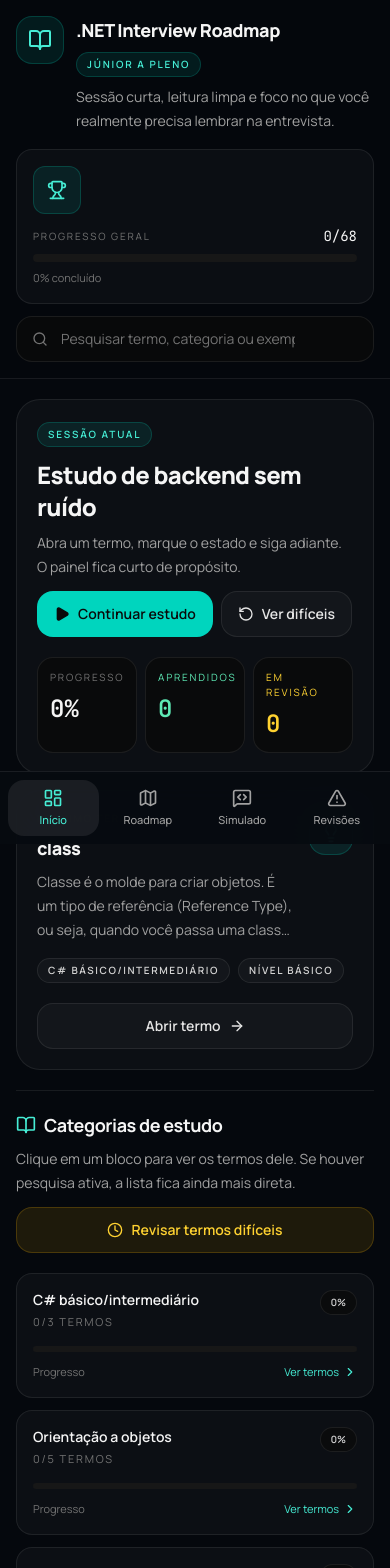
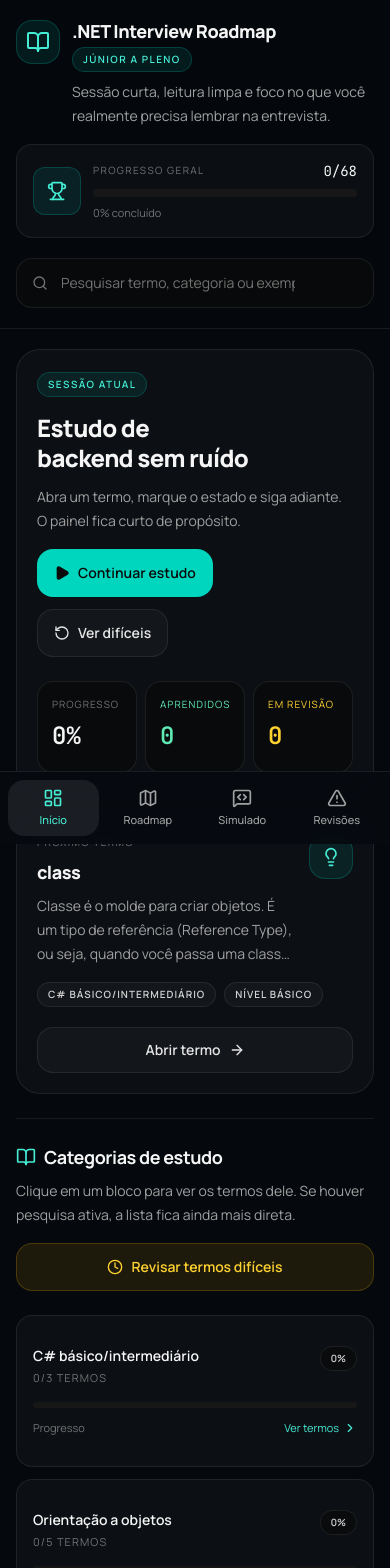
Before and after one commit to Murillou4/.NET-Interview-Roadmap, a React (Vite) app: page / in a window 390 px wide. Shown: the top 1568 px of the page. Built offline with nearby package versions, Linux system fonts and the light colour scheme.

Commit message:
Polish study layout responsiveness

```diff
--- a/src/App.tsx
+++ b/src/App.tsx
@@ -121,8 +121,8 @@
           difficultCount={difficultCount}
         />
 
-        <main className={`min-h-0 flex-1 overflow-y-auto px-4 py-5 md:px-6 md:py-6 md:pb-8 ${selectedTerm ? 'pb-8' : 'pb-28'}`}>
-          <div className="mx-auto flex w-full max-w-7xl flex-col gap-5">
+        <main className={`min-h-0 flex-1 overflow-visible px-4 py-5 md:overflow-y-auto md:px-6 md:py-7 md:pb-9 lg:px-8 ${selectedTerm ? 'pb-8' : 'pb-28'}`}>
+          <div className="mx-auto flex w-full max-w-[92rem] flex-col gap-6">
             {selectedTerm ? (
               <TermDetail
                 term={selectedTerm}
--- a/src/components/DashboardView.tsx
+++ b/src/components/DashboardView.tsx
@@ -82,26 +82,28 @@
   };
 
   return (
-    <div className="space-y-5 animate-fadeIn">
-      <section className="grid gap-4 lg:grid-cols-[1.25fr_0.75fr]">
-        <article className="rounded-3xl border border-white/[0.08] bg-white/[0.03] p-5 md:p-6">
-          <div className="flex flex-col gap-5 md:flex-row md:items-end md:justify-between">
-            <div className="max-w-2xl space-y-3">
-              <span className="inline-flex items-center rounded-full border border-teal-400/20 bg-teal-400/10 px-2.5 py-1 text-[10px] font-semibold uppercase tracking-[0.18em] text-teal-300">
+    <div className="space-y-6 animate-fadeIn">
+      <section className="grid gap-5 xl:grid-cols-[minmax(0,1.55fr)_minmax(22rem,0.75fr)]">
+        <article className="rounded-3xl border border-white/[0.08] bg-white/[0.03] p-5 md:p-7">
+          <div className="grid gap-6 min-[1800px]:grid-cols-[minmax(0,1fr)_minmax(20rem,22rem)] min-[1800px]:items-end">
+            <div className="min-w-0 space-y-4">
+              <span className="inline-flex items-center rounded-full border border-teal-400/20 bg-teal-400/10 px-2.5 py-1 text-[10px] font-semibold uppercase tracking-[0.14em] text-teal-300">
                 Sessão atual
               </span>
-              <div className="space-y-2">
-                <h2 className="text-2xl font-extrabold tracking-tight md:text-3xl">Estudo de backend sem ruído</h2>
-                <p className="max-w-xl text-sm leading-6 text-neutral-400">
+              <div className="space-y-3">
+                <h2 className="max-w-3xl text-balance text-2xl font-extrabold leading-tight tracking-tight md:text-3xl">
+                  Estudo de backend sem ruído
+                </h2>
+                <p className="max-w-2xl text-pretty text-sm leading-6 text-neutral-400">
                   Abra um termo, marque o estado e siga adiante. O painel fica curto de propósito.
                 </p>
               </div>
 
-              <div className="flex flex-wrap gap-2">
+              <div className="flex flex-wrap gap-3">
                 <button
                   type="button"
                   onClick={() => onSelectTerm(recommendedTerm)}
-                  className="inline-flex items-center justify-center gap-2 rounded-2xl border border-teal-400/25 bg-teal-400 px-4 py-3 text-sm font-semibold text-neutral-950 transition hover:bg-teal-300 active:scale-[0.99]"
+                  className="inline-flex min-h-12 items-center justify-center gap-2 rounded-2xl border border-teal-400/25 bg-teal-400 px-4 py-3 text-sm font-semibold text-neutral-950 transition hover:bg-teal-300 active:scale-[0.99] sm:px-5"
                   id="btn-recommended-term"
                 >
                   <Play className="h-4 w-4 fill-current" />
@@ -111,7 +113,7 @@
                 <button
                   type="button"
                   onClick={onReviewHardTerms}
-                  className="inline-flex items-center justify-center gap-2 rounded-2xl border border-white/[0.08] bg-white/[0.03] px-4 py-3 text-sm font-semibold text-neutral-200 transition hover:bg-white/[0.06] active:scale-[0.99]"
+                  className="inline-flex min-h-12 items-center justify-center gap-2 rounded-2xl border border-white/[0.08] bg-white/[0.03] px-4 py-3 text-sm font-semibold text-neutral-200 transition hover:bg-white/[0.06] active:scale-[0.99] sm:px-5"
                   id="btn-review-hard-terms-hero"
                 >
                   <RotateCcw className="h-4 w-4" />
@@ -120,31 +122,31 @@
               </div>
             </div>
 
-            <div className="grid min-w-[15rem] grid-cols-3 gap-2">
-              <div className="rounded-2xl border border-white/[0.08] bg-neutral-950/80 p-3">
-                <p className="text-[10px] uppercase tracking-[0.18em] text-neutral-500">Progresso</p>
+            <div className="grid grid-cols-3 gap-2 min-[1800px]:min-w-[20rem]">
+              <div className="min-h-[5.75rem] rounded-2xl border border-white/[0.08] bg-neutral-950/80 p-3.5">
+                <p className="text-[10px] uppercase leading-4 tracking-[0.1em] text-neutral-500">Progresso</p>
                 <p className="mt-2 font-mono text-2xl font-semibold tabular-nums text-neutral-100">{progressPercent}%</p>
               </div>
 
-              <div className="rounded-2xl border border-white/[0.08] bg-neutral-950/80 p-3">
-                <p className="text-[10px] uppercase tracking-[0.18em] text-emerald-300">Aprendidos</p>
+              <div className="min-h-[5.75rem] rounded-2xl border border-white/[0.08] bg-neutral-950/80 p-3.5">
+                <p className="text-[10px] uppercase leading-4 tracking-[0.1em] text-emerald-300">Aprendidos</p>
                 <p className="mt-2 font-mono text-2xl font-semibold tabular-nums text-emerald-300">{learnedCount}</p>
               </div>
 
-              <div className="rounded-2xl border border-white/[0.08] bg-neutral-950/80 p-3">
-                <p className="text-[10px] uppercase tracking-[0.18em] text-amber-300">Em revisão</p>
+              <div className="min-h-[5.75rem] rounded-2xl border border-white/[0.08] bg-neutral-950/80 p-3.5">
+                <p className="text-[10px] uppercase leading-4 tracking-[0.1em] text-amber-300">Em revisão</p>
                 <p className="mt-2 font-mono text-2xl font-semibold tabular-nums text-amber-300">{reviewingCount}</p>
               </div>
             </div>
           </div>
         </article>
 
-        <aside className="rounded-3xl border border-white/[0.08] bg-white/[0.03] p-5 md:p-6">
+        <aside className="rounded-3xl border border-white/[0.08] bg-white/[0.03] p-5 md:p-6 xl:p-7">
           <div className="flex items-start justify-between gap-4">
-            <div className="space-y-2">
-              <p className="text-[10px] uppercase tracking-[0.18em] text-neutral-500">Próximo termo</p>
+            <div className="min-w-0 space-y-2">
+              <p className="text-[10px] uppercase tracking-[0.14em] text-neutral-500">Próximo termo</p>
               <h3 className="text-lg font-extrabold tracking-tight text-neutral-100">{recommendedTerm.name}</h3>
-              <p className="line-clamp-3 text-sm leading-6 text-neutral-400">{recommendedTerm.simpleExplanation}</p>
+              <p className="line-clamp-3 text-pretty text-sm leading-6 text-neutral-400">{recommendedTerm.simpleExplanation}</p>
             </div>
             <div className="flex h-11 w-11 shrink-0 items-center justify-center rounded-2xl border border-teal-400/20 bg-teal-400/10 text-teal-300">
               <Lightbulb className="h-5 w-5" />
@@ -152,14 +154,14 @@
           </div>
 
           <div className="mt-4 flex flex-wrap gap-2">
-            <span className="rounded-full border border-white/[0.08] bg-white/[0.03] px-2.5 py-1 text-[10px] font-semibold uppercase tracking-[0.16em] text-neutral-300">
+            <span className="max-w-full rounded-full border border-white/[0.08] bg-white/[0.03] px-2.5 py-1 text-[10px] font-semibold uppercase tracking-[0.1em] text-neutral-300">
               {recommendedTerm.category}
             </span>
-            <span className="rounded-full border border-white/[0.08] bg-white/[0.03] px-2.5 py-1 text-[10px] font-semibold uppercase tracking-[0.16em] text-neutral-300">
+            <span className="rounded-full border border-white/[0.08] bg-white/[0.03] px-2.5 py-1 text-[10px] font-semibold uppercase tracking-[0.1em] text-neutral-300">
               Nível {recommendedTerm.level}
             </span>
             {termConfidence[recommendedTerm.id] ? (
-              <span className="rounded-full border border-amber-400/20 bg-amber-400/10 px-2.5 py-1 text-[10px] font-semibold uppercase tracking-[0.16em] text-amber-300">
+              <span className="rounded-full border border-amber-400/20 bg-amber-400/10 px-2.5 py-1 text-[10px] font-semibold uppercase tracking-[0.1em] text-amber-300">
                 Confiança {termConfidence[recommendedTerm.id]}/5
               </span>
             ) : null}
@@ -176,7 +178,7 @@
         </aside>
       </section>
 
-      <section className="flex flex-col gap-3 border-t border-white/[0.08] pt-5 md:flex-row md:items-end md:justify-between">
+      <section className="flex flex-col gap-4 border-t border-white/[0.08] pt-6 md:flex-row md:items-end md:justify-between">
         <div className="space-y-2">
           <div className="flex items-center gap-2">
             <BookOpen className="h-5 w-5 text-teal-300" />
@@ -190,7 +192,7 @@
         <button
           type="button"
           onClick={onReviewHardTerms}
-          className="inline-flex items-center justify-center gap-2 rounded-2xl border border-amber-400/20 bg-amber-400/10 px-4 py-3 text-sm font-semibold text-amber-300 transition hover:bg-amber-400/15 active:scale-[0.99]"
+          className="inline-flex min-h-12 items-center justify-center gap-2 rounded-2xl border border-amber-400/20 bg-amber-400/10 px-4 py-3 text-sm font-semibold text-amber-300 transition hover:bg-amber-400/15 active:scale-[0.99] md:self-auto"
           id="btn-review-hard-terms"
         >
           <Clock className="h-4 w-4" />
@@ -199,9 +201,9 @@
       </section>
 
       {searchQuery ? (
-        <section className="rounded-3xl border border-white/[0.08] bg-white/[0.03] p-5 md:p-6">
+        <section className="rounded-3xl border border-white/[0.08] bg-white/[0.03] p-5 md:p-6 xl:p-7">
           <div className="flex items-center justify-between gap-3">
-            <p className="text-[10px] uppercase tracking-[0.18em] text-neutral-500">
+            <p className="text-[10px] uppercase tracking-[0.14em] text-neutral-500">
               Resultado da pesquisa ({filteredTerms.length})
             </p>
             <Search className="h-4 w-4 text-neutral-500" />
@@ -214,7 +216,7 @@
               <p className="mt-2 text-sm text-neutral-500">Tente algo como class, async ou join.</p>
             </div>
           ) : (
-            <div className="mt-4 grid gap-3 md:grid-cols-2 xl:grid-cols-3">
+            <div className="mt-4 grid gap-3 md:grid-cols-2 2xl:grid-cols-3">
               {filteredTerms.map((term) => {
                 const status = termStatus[term.id] || 'não estudado';
 
@@ -223,15 +225,15 @@
                     key={term.id}
                     type="button"
                     onClick={() => onSelectTerm(term)}
-                    className="group flex h-full flex-col justify-between rounded-2xl border border-white/[0.08] bg-neutral-950/70 p-4 text-left transition hover:border-teal-400/25 hover:bg-white/[0.04]"
+                    className="group flex h-full min-h-[11.5rem] flex-col justify-between rounded-2xl border border-white/[0.08] bg-neutral-950/70 p-4 text-left transition hover:border-teal-400/25 hover:bg-white/[0.04]"
                   >
                     <div className="space-y-3">
                       <div className="flex items-start justify-between gap-3">
-                        <div className="space-y-1">
+                        <div className="min-w-0 space-y-1">
                           <h4 className="text-sm font-bold text-neutral-100">{term.name}</h4>
-                          <p className="text-[11px] uppercase tracking-[0.16em] text-neutral-500">{term.category}</p>
+                          <p className="text-[11px] uppercase leading-4 tracking-[0.1em] text-neutral-500">{term.category}</p>
                         </div>
-                        <span className={`rounded-full border px-2.5 py-1 text-[10px] font-semibold uppercase tracking-[0.14em] ${getStatusStyles(status)}`}>
+                        <span className={`shrink-0 rounded-full border px-2.5 py-1 text-[10px] font-semibold uppercase tracking-[0.1em] ${getStatusStyles(status)}`}>
                           {status}
                         </span>
                       </div>
@@ -253,7 +255,7 @@
         </section>
       ) : (
         <div className="space-y-5">
-          <div className="grid gap-3 sm:grid-cols-2 xl:grid-cols-3">
+          <div className="grid gap-3 sm:grid-cols-2 2xl:grid-cols-3">
             {STUDY_CATEGORIES.map((category) => {
               const stats = getCategoryStats(category);
               const isSelected = selectedCategory === category;
@@ -263,20 +265,20 @@
                   key={category}
                   type="button"
                   onClick={() => setSelectedCategory(isSelected ? null : category)}
-                  className={`rounded-2xl border p-4 text-left transition duration-200 ${
+                  className={`min-h-[9.5rem] rounded-2xl border p-4 text-left transition duration-200 ${
                     isSelected
                       ? 'border-teal-400/25 bg-teal-400/10'
                       : 'border-white/[0.08] bg-white/[0.03] hover:border-white/[0.12] hover:bg-white/[0.05]'
                   }`}
                 >
                   <div className="flex items-start justify-between gap-3">
-                    <div className="space-y-1">
-                      <p className="text-sm font-semibold text-neutral-100">{category}</p>
-                      <p className="text-[11px] uppercase tracking-[0.16em] text-neutral-500">
+                    <div className="min-w-0 space-y-1">
+                      <p className="text-pretty text-sm font-semibold leading-5 text-neutral-100">{category}</p>
+                      <p className="text-[11px] uppercase leading-4 tracking-[0.1em] text-neutral-500">
                         {stats.learned}/{stats.total} termos
                       </p>
                     </div>
-                    <span className="rounded-full border border-white/[0.08] bg-neutral-950/70 px-2.5 py-1 text-[10px] font-semibold tabular-nums text-neutral-300">
+                    <span className="shrink-0 rounded-full border border-white/[0.08] bg-neutral-950/70 px-2.5 py-1 text-[10px] font-semibold tabular-nums text-neutral-300">
                       {stats.percent}%
                     </span>
                   </div>
@@ -303,11 +305,11 @@
           </div>
 
           {selectedCategory ? (
-            <section className="rounded-3xl border border-white/[0.08] bg-white/[0.03] p-5 md:p-6">
+            <section className="rounded-3xl border border-white/[0.08] bg-white/[0.03] p-5 md:p-6 xl:p-7">
               <div className="flex flex-col gap-3 border-b border-white/[0.08] pb-4 md:flex-row md:items-center md:justify-between">
                 <div className="space-y-1">
-                  <p className="text-[10px] uppercase tracking-[0.18em] text-neutral-500">Filtro ativo</p>
-                  <h4 className="text-base font-bold text-neutral-100">{selectedCategory}</h4>
+                  <p className="text-[10px] uppercase tracking-[0.14em] text-neutral-500">Filtro ativo</p>
+                  <h4 className="text-pretty text-base font-bold text-neutral-100">{selectedCategory}</h4>
                 </div>
 
                 <button
@@ -319,7 +321,7 @@
                 </button>
               </div>
 
-              <div className="mt-4 grid gap-3 md:grid-cols-2 xl:grid-cols-3">
+              <div className="mt-4 grid gap-3 md:grid-cols-2 2xl:grid-cols-3">
                 {currentCategoryTerms.map((term) => {
                   const status = termStatus[term.id] || 'não estudado';
                   const confidence = termConfidence[term.id] || 0;
@@ -329,15 +331,15 @@
                       key={term.id}
                       type="button"
                       onClick={() => onSelectTerm(term)}
-                      className="flex h-full flex-col justify-between rounded-2xl border border-white/[0.08] bg-neutral-950/70 p-4 text-left transition hover:border-teal-400/25 hover:bg-white/[0.04]"
+                      className="flex h-full min-h-[11.5rem] flex-col justify-between rounded-2xl border border-white/[0.08] bg-neutral-950/70 p-4 text-left transition hover:border-teal-400/25 hover:bg-white/[0.04]"
                     >
                       <div className="space-y-3">
                         <div className="flex items-start justify-between gap-3">
-                          <div className="space-y-1">
+                          <div className="min-w-0 space-y-1">
                             <h5 className="text-sm font-bold text-neutral-100">{term.name}</h5>
-                            <p className="text-[11px] uppercase tracking-[0.16em] text-neutral-500">{term.category}</p>
+                            <p className="text-[11px] uppercase leading-4 tracking-[0.1em] text-neutral-500">{term.category}</p>
                           </div>
-                          <span className={`rounded-full border px-2.5 py-1 text-[10px] font-semibold uppercase tracking-[0.14em] ${getStatusStyles(status)}`}>
+                          <span className={`shrink-0 rounded-full border px-2.5 py-1 text-[10px] font-semibold uppercase tracking-[0.1em] ${getStatusStyles(status)}`}>
                             {status}
                           </span>
                         </div>
--- a/src/components/Header.tsx
+++ b/src/components/Header.tsx
@@ -17,35 +17,37 @@
   percent,
 }) => {
   return (
-    <header className="sticky top-0 z-50 border-b border-white/[0.08] bg-[#05080d]/90 backdrop-blur-xl">
-      <div className="mx-auto flex max-w-7xl flex-col gap-4 px-4 py-4 md:px-6 xl:flex-row xl:items-center xl:justify-between">
-        <div className="flex items-start gap-3">
-          <div className="flex h-12 w-12 shrink-0 items-center justify-center rounded-2xl border border-teal-400/20 bg-teal-400/10 text-teal-300">
+    <header className="z-50 border-b border-white/[0.08] bg-[#05080d]/90 backdrop-blur-xl md:sticky md:top-0">
+      <div className="mx-auto grid max-w-[92rem] gap-5 px-4 py-5 md:px-6 lg:px-8 xl:grid-cols-[minmax(0,1fr)_minmax(22rem,28rem)] xl:items-center xl:gap-10">
+        <div className="flex min-w-0 flex-col gap-4 lg:flex-row lg:items-center lg:gap-10">
+          <div className="flex min-w-0 items-start gap-3">
+            <div className="flex h-11 w-11 shrink-0 items-center justify-center rounded-2xl border border-teal-400/20 bg-teal-400/10 text-teal-300 md:h-12 md:w-12">
               <BookOpen className="h-6 w-6" />
             </div>
 
             <div className="min-w-0 space-y-2">
-            <div className="flex flex-wrap items-center gap-2">
-              <h1 className="text-lg font-extrabold tracking-tight md:text-xl">.NET Interview Roadmap</h1>
-              <span className="rounded-full border border-teal-400/20 bg-teal-400/10 px-2.5 py-1 text-[10px] font-semibold uppercase tracking-[0.18em] text-teal-300">
+              <div className="flex min-w-0 flex-wrap items-center gap-x-2 gap-y-1">
+                <h1 className="min-w-0 basis-full text-balance text-lg font-extrabold leading-tight tracking-tight sm:basis-auto md:text-xl">
+                  .NET Interview Roadmap
+                </h1>
+                <span className="rounded-full border border-teal-400/20 bg-teal-400/10 px-2.5 py-1 text-[10px] font-semibold uppercase tracking-[0.14em] text-teal-300">
                   Júnior a Pleno
                 </span>
               </div>
-            <p className="max-w-2xl text-sm leading-6 text-neutral-400">
+              <p className="max-w-[38rem] text-pretty text-sm leading-6 text-neutral-400">
                 Sessão curta, leitura limpa e foco no que você realmente precisa lembrar na entrevista.
               </p>
             </div>
           </div>
 
-        <div className="flex w-full flex-col gap-3 lg:flex-row lg:items-center lg:justify-end xl:w-auto">
-          <div className="grid gap-3 rounded-2xl border border-white/[0.08] bg-white/[0.03] p-4 sm:grid-cols-[auto,1fr] lg:w-72">
-            <div className="flex h-12 w-12 items-center justify-center rounded-xl border border-teal-400/20 bg-teal-400/10 text-teal-300">
+          <div className="flex w-full max-w-md items-center gap-3 rounded-2xl border border-white/[0.08] bg-white/[0.03] p-4 lg:w-80 lg:shrink-0">
+            <div className="flex h-12 w-12 shrink-0 items-center justify-center rounded-xl border border-teal-400/20 bg-teal-400/10 text-teal-300">
               <Trophy className="h-5 w-5" />
             </div>
 
-            <div className="space-y-2">
+            <div className="min-w-0 flex-1 space-y-2">
               <div className="flex items-center justify-between gap-4">
-                <p className="text-[10px] uppercase tracking-[0.18em] text-neutral-500">Progresso geral</p>
+                <p className="text-[10px] uppercase tracking-[0.14em] text-neutral-500">Progresso geral</p>
                 <p className="font-mono text-sm tabular-nums text-neutral-100">
                   {learnedCount}/{totalCount}
                 </p>
@@ -61,15 +63,16 @@
               <p className="text-[11px] text-neutral-500">{percent}% concluído</p>
             </div>
           </div>
+        </div>
 
-          <div className="relative w-full lg:w-[24rem]">
+        <div className="relative w-full xl:justify-self-end">
           <Search className="pointer-events-none absolute left-4 top-1/2 h-4 w-4 -translate-y-1/2 text-neutral-500" />
           <input
             type="search"
             placeholder="Pesquisar termo, categoria ou exemplo"
             value={searchQuery}
             onChange={(event) => setSearchQuery(event.target.value)}
-              className="w-full rounded-2xl border border-white/[0.08] bg-neutral-950/80 py-3 pl-11 pr-16 text-sm text-neutral-100 outline-none transition focus:border-teal-400/70 focus:ring-4 focus:ring-teal-400/15 placeholder:text-neutral-500"
+            className="w-full rounded-2xl border border-white/[0.08] bg-neutral-950/80 py-3.5 pl-11 pr-16 text-sm text-neutral-100 outline-none transition placeholder:text-neutral-500 focus:border-teal-400/70 focus:ring-4 focus:ring-teal-400/15"
             id="search-input"
             aria-label="Pesquisar termos"
           />
@@ -86,7 +89,6 @@
           ) : null}
         </div>
       </div>
-      </div>
     </header>
   );
 };
--- a/src/index.css
+++ b/src/index.css
@@ -61,6 +61,14 @@
   .animate-fadeIn {
     animation: fadeIn 0.25s ease-out forwards;
   }
+
+  .text-balance {
+    text-wrap: balance;
+  }
+
+  .text-pretty {
+    text-wrap: pretty;
+  }
 }
 
 @keyframes fadeIn {
```
Also changed, not shown: src/components/ReviewView.tsx (+13 -13 lines), src/components/RoadmapView.tsx (+12 -12 lines), src/components/SimulatorView.tsx (+16 -16 lines). Lines whose indentation alone changed are shown as unchanged.
